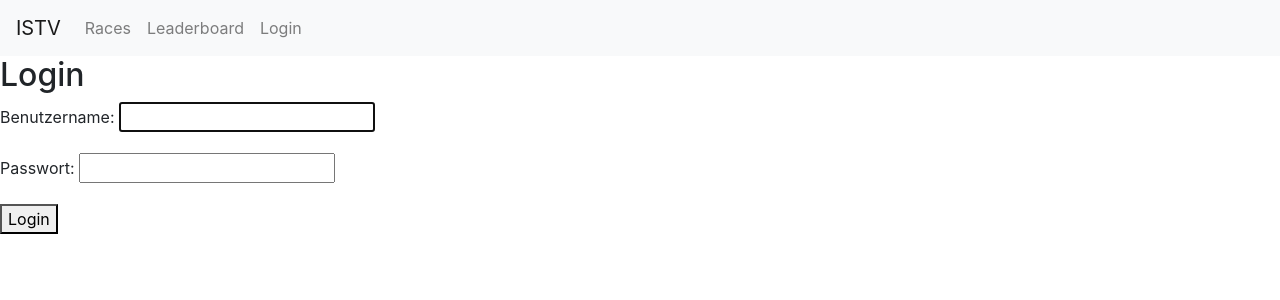
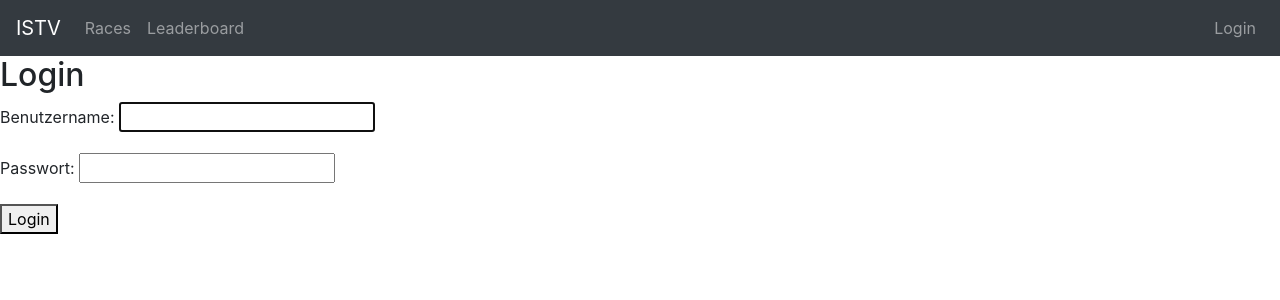
Before and after one commit to joemolloy/ski-tipp, a Django app: page /user/login/ in a window 1280 px wide. Shown: the top 300 px of the page. Run offline with Django 3.2, Linux system fonts and the light colour scheme; parts of the project's set-up code (start-up, migrations or seed data) failed here and were passed over; some libraries are stand-ins or nearby versions.

Commit message:
align user name to right

```diff
--- a/skitipp/templates/base.html
+++ b/skitipp/templates/base.html
@@ -7,7 +7,7 @@
 </head>
 <body>
 
-<nav class="navbar navbar-expand-lg navbar-light bg-light">
+<nav class="navbar navbar-expand-lg  navbar-dark bg-dark">
   <a class="navbar-brand" href="#">ISTV</a>
   <button class="navbar-toggler" type="button" data-toggle="collapse" data-target="#navbarNavDropdown" aria-controls="navbarNavDropdown" aria-expanded="false" aria-label="Toggle navigation">
     <span class="navbar-toggler-icon"></span>
@@ -20,6 +20,9 @@
       <li class="nav-item">
         <a class="nav-link" href="#">Leaderboard</a>
       </li>
+    </ul>
+    <ul class="navbar-nav ml-auto">
+
         {% if user.is_authenticated %}
             <li class="nav-item dropdown">
                 <a class="nav-link dropdown-toggle" href="#" id="navbarDropdownMenuLink" role="button" data-toggle="dropdown" aria-haspopup="true" aria-expanded="false">
```
Lines whose indentation alone changed are shown as unchanged.
